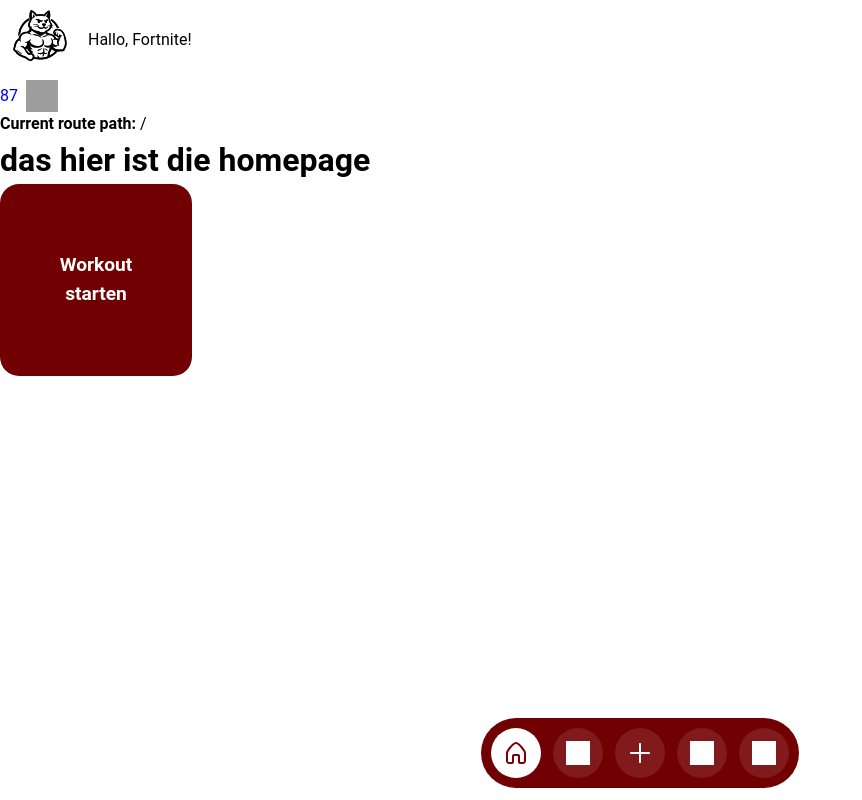
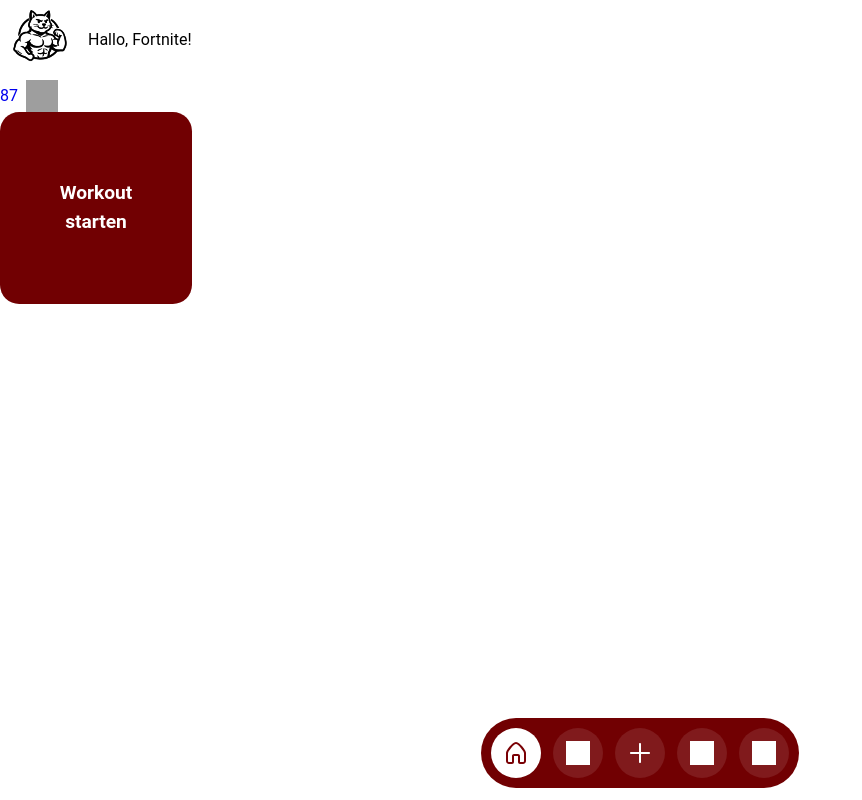
Before and after one commit to KlaraOppenheimerSchule/Bofrostbuben, a Vue app in the folder frontend/: page / in a window 1280 px wide. Shown: the whole page, without its empty margins (0-862 px from the left). Built offline with nearby package versions, Linux system fonts and the light colour scheme; grey boxes are pictures that could not be loaded; a small style sheet from the web is missing; the HTML template or start-up script is replaced by a standard one.

Commit message:
fix: Remove Boiler Final

```diff
--- a/frontend/src/App.vue
+++ b/frontend/src/App.vue
@@ -1,6 +1,5 @@
 <script setup lang="ts">
 import NavigationBar from './components/NavigationBar.vue'
-import StartWorkoutButton from './components/StartWorkoutButton.vue'
 import StreakTracker from './components/StreakTracker.vue'
 import GreetingBar from './components/GreetingBar.vue'
 </script>
@@ -8,12 +7,9 @@ import GreetingBar from './components/GreetingBar.vue'
 <template>
   <GreetingBar />
   <StreakTracker></StreakTracker>
-  <p><strong>Current route path:</strong> {{ $route.fullPath }}</p>
-
   <main>
     <RouterView />
   </main>
-  <StartWorkoutButton></StartWorkoutButton>
   <NavigationBar></NavigationBar>
 </template>
 
--- a/frontend/src/views/HomeView.vue
+++ b/frontend/src/views/HomeView.vue
@@ -1,5 +1,7 @@
-<script setup lang="ts"></script>
+<script setup lang="ts">
+import StartWorkoutButton from '../components/StartWorkoutButton.vue';
+</script>
 
 <template>
-  <h1>das hier ist die homepage</h1>
+<StartWorkoutButton> </StartWorkoutButton>
 </template>
```
